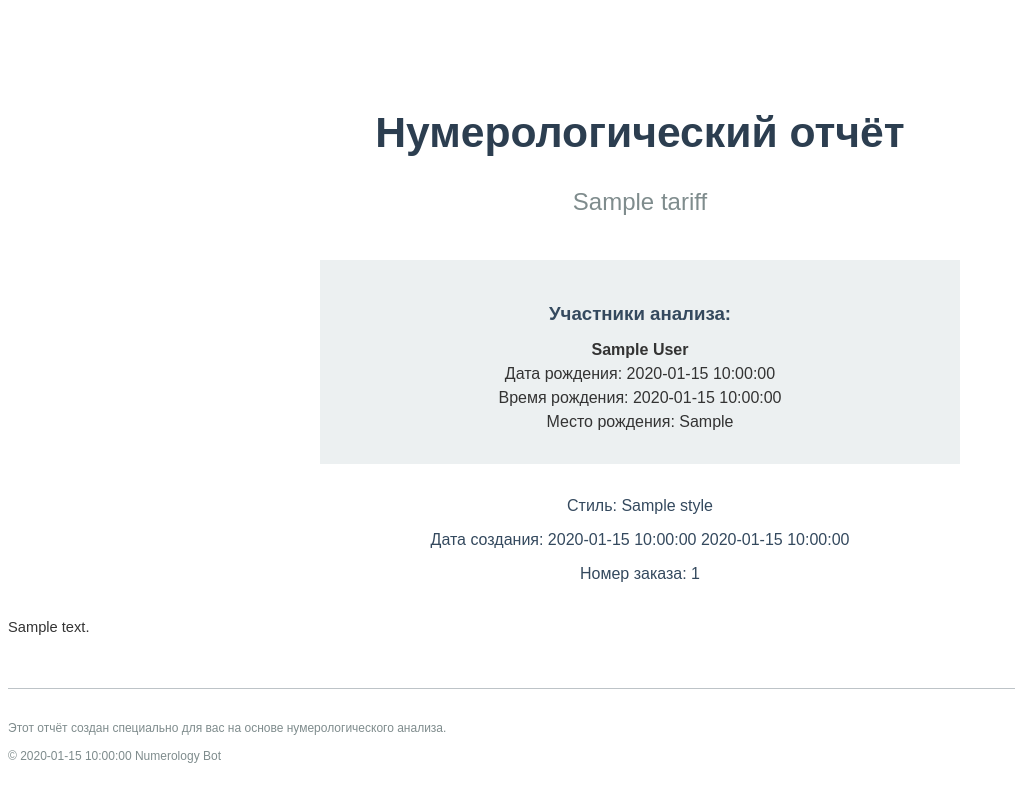
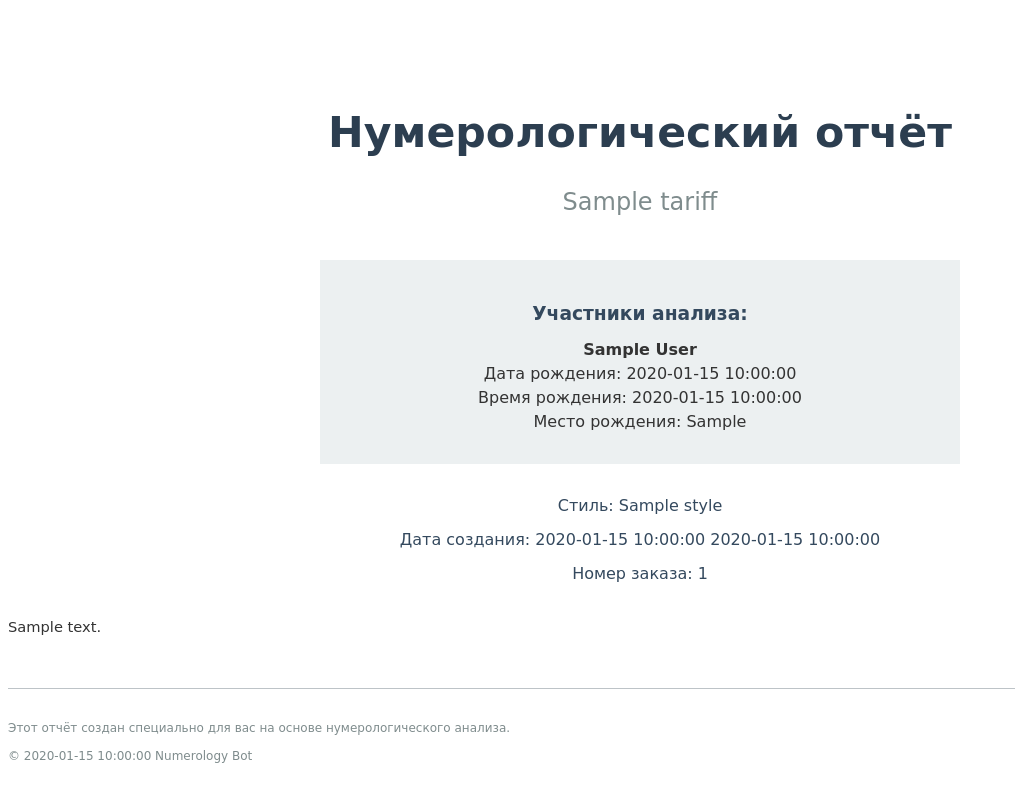
Before and after one commit to adiga-code/numerology, a Python web app: template templates/report.html in a window 1280 px wide. Shown: the whole page, without its empty margins (0-1015 px from the left). Run offline with Jinja, Linux system fonts and the light colour scheme; the template is opened without the code that fills it: most values are stand-ins (such as "Sample title", 1, 10 or a date in 2020).

Commit message:
fix: add Cyrillic font support for xhtml2pdf

```diff
--- a/templates/report.html
+++ b/templates/report.html
@@ -10,7 +10,7 @@
         }
 
         body {
-            font-family: Arial, sans-serif;
+            font-family: 'DejaVu Sans', 'Liberation Sans', Arial, sans-serif;
             font-size: 11pt;
             line-height: 1.5;
             color: #333;
```
Also changed, not shown: 1 other file.
